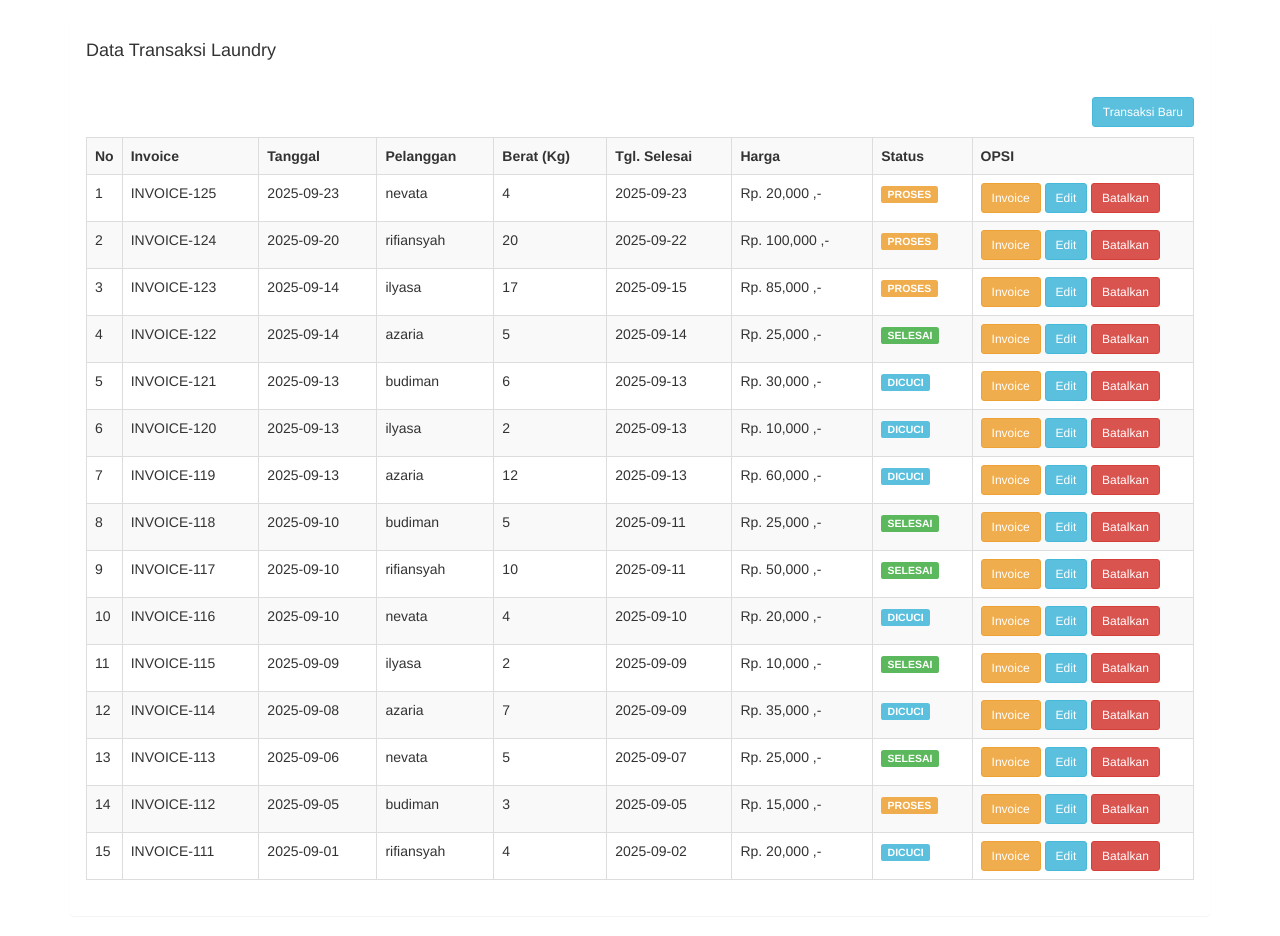
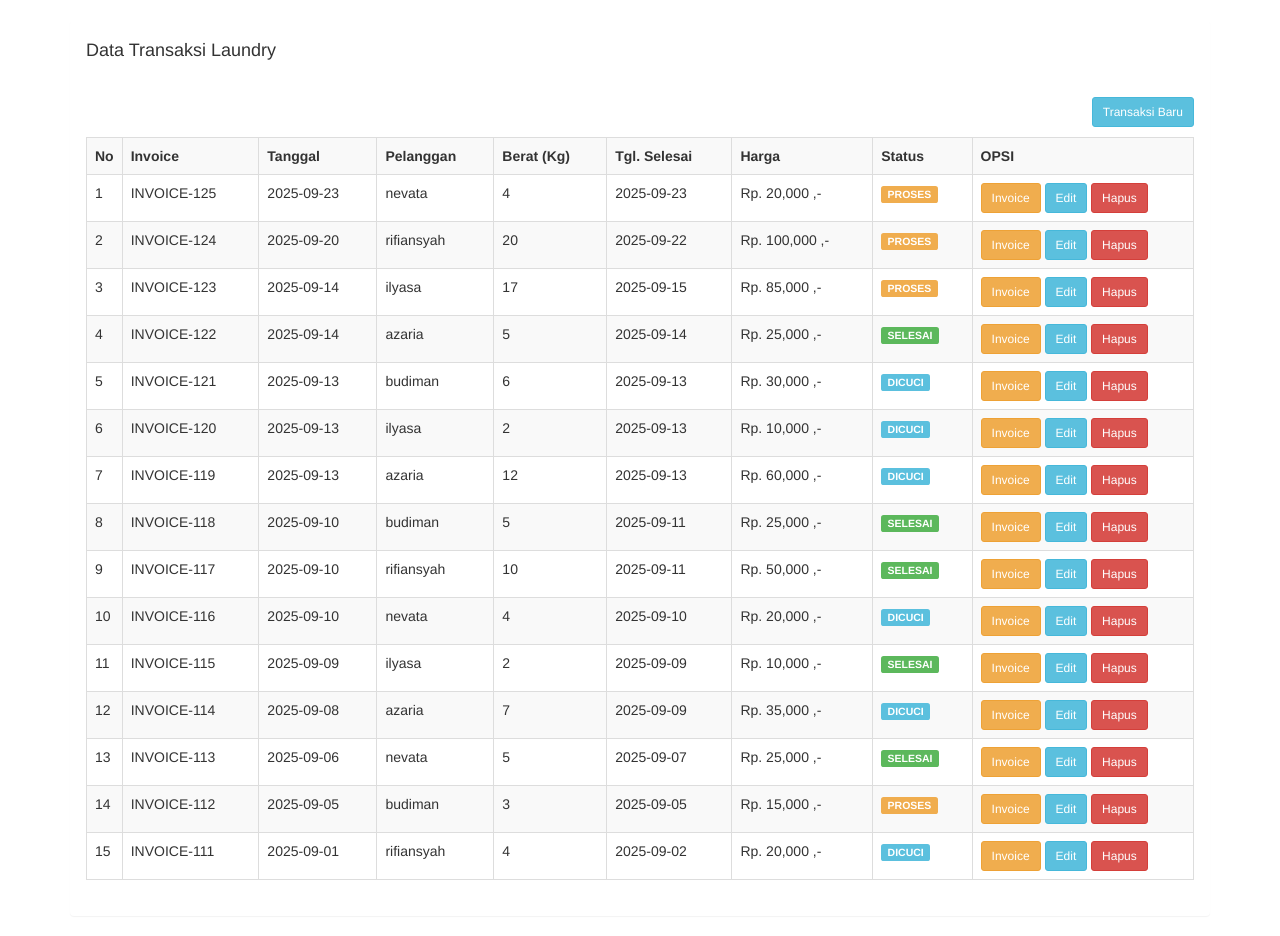
Before and after one commit to raykhankhalif/laundry, a PHP site: page /admin/transaksi.php in a window 1280 px wide. Shown: the part 52-988 px from the top of the page. Run offline with PHP 8.4, Linux system fonts and the light colour scheme; a user stored in the database is signed in; data comes from the database, SQL or seed files in the repository.

Commit message:
tambah file coba

```diff
--- a/admin/transaksi.php
+++ b/admin/transaksi.php
@@ -57,7 +57,7 @@
 						<td>
 							<a href="transaksi_invoice.php?id=<?php echo $d['transaksi_id']; ?>" target="_blank" class="btn btn-sm btn-warning">Invoice</a>
 							<a href="transaksi_edit.php?id=<?php echo $d['transaksi_id']; ?>" class="btn btn-sm btn-info">Edit</a>
-							<a href="transaksi_hapus.php?id=<?php echo $d['transaksi_id']; ?>" class="btn btn-sm btn-danger">Batalkan</a>
+							<a href="transaksi_hapus.php?id=<?php echo $d['transaksi_id']; ?>" class="btn btn-sm btn-danger">Hapus</a>
 						</td>
 					</tr>
 					<?php
--- /dev/null
+++ b/cobagithup.php
@@ -0,0 +1,2 @@
+<html>
+</html>
```
